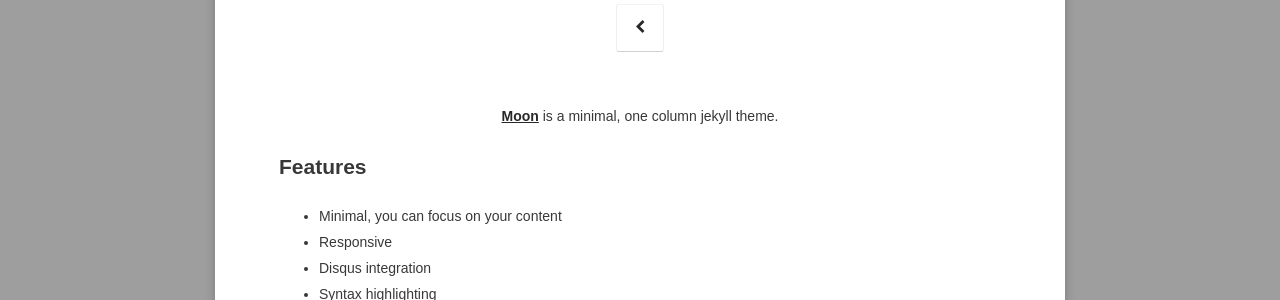
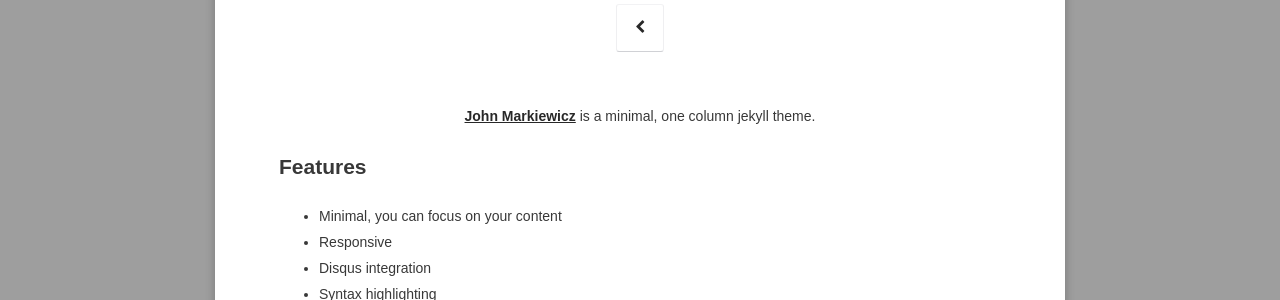
Before and after one commit to haumea11/haumea11.github.io, a Jekyll site: the page built from about/index.md, in a window 1280 px wide. Shown: the part 185-485 px from the top of the page. Built offline with Jekyll 4.4.1, drawn with Linux system fonts in a browser that asks for light colours; some web fonts are replaced; comment, search, counter and statistics services are not loaded.

Commit message:
First post

```diff
--- a/about/index.md
+++ b/about/index.md
@@ -5,7 +5,7 @@ tags: [about, Jekyll, theme, moon]
 date: 2016-03-21
 ---
 
-<center><a href="http://taylantatli.github.io/Moon"><b>Moon</b></a> is a minimal, one column jekyll theme.</center>
+<center><a href="http://haumea11.github.io/"><b>John Markiewicz</b></a> is a minimal, one column jekyll theme.</center>
 
 ## Features
 * Minimal, you can focus on your content
```
